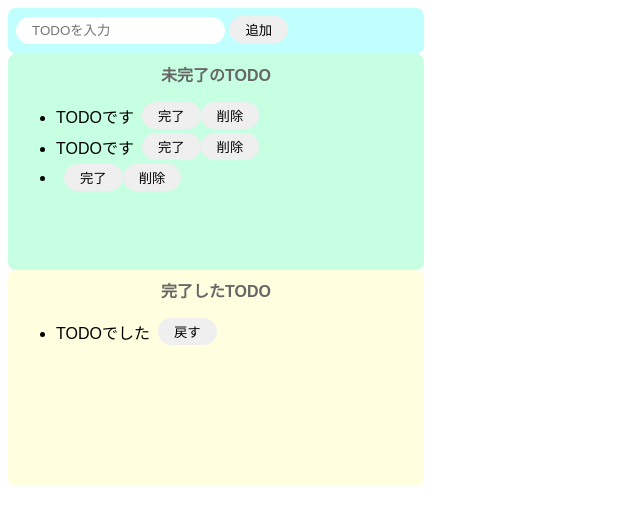
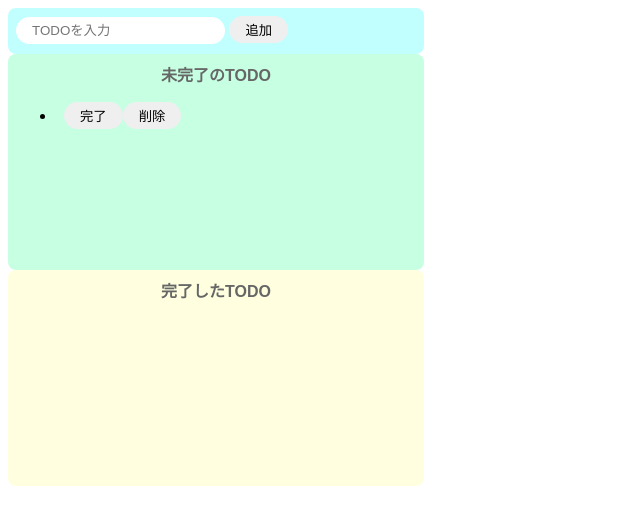
Before and after one commit to iketuba/todo-js, a website built with Parcel: page index.html in a window 1280 px wide. Both pictures are taken after a click on the button "追加". Shown: the whole page, without its empty margins (0-640 px from the left). Built offline with nearby package versions, Linux system fonts and the light colour scheme.

Commit message:
Update 5 files

```diff
--- a/index.html
+++ b/index.html
@@ -14,25 +14,11 @@
 	<div class="incomplete-area">
 		<p class="title">未完了のTODO</p>
 		<ul id="incomplete-list">
-			<div class="list-row">
-				<li>TODOです</li>
-				<button>完了</button>
-				<button>削除</button>
-			</div>
-			<div class="list-row">
-				<li>TODOです</li>
-				<button>完了</button>
-				<button>削除</button>
-			</div>
 		</ul>
 	</div>
 	<div class="complete-area">
 		<p class="title">完了したTODO</p>
 		<ul id="complete-list">
-			<div class="list-row">
-				<li>TODOでした</li>
-				<button>戻す</button>
-			</div>
 		</ul>
 	</div>
 	<script src="src/index.js">
--- a/src/index.js
+++ b/src/index.js
@@ -4,14 +4,23 @@ const onClickAdd = () => {
   // テキストボックスの値を取得し、初期化する
   const inputText = document.getElementById("add-text").value;
   document.getElementById("add-text").value = "";
+  createIncompleteList(inputText);
+};
 
+// 未完了リストから指定の要素を削除
+const deleteFromIncompleteList = (target) => {
+  document.getElementById("incomplete-list").removeChild(target);
+};
+
+// 未完了リストに追加する関数
+const createIncompleteList = (text) => {
   // div生成
   const div = document.createElement("div");
   div.className = "list-row";
 
   // li生成
   const li = document.createElement("li");
-  li.innerText = inputText;
+  li.innerText = text;
 
   // button(完了)生成
   const completeButton = document.createElement("button");
@@ -43,6 +52,7 @@ const onClickAdd = () => {
 
       // テキスト取得
       const text = backButton.parentNode.firstElementChild.innerText;
+      createIncompleteList(text);
     });
 
     // divタグの子要素に各要素を設定
@@ -70,11 +80,6 @@ const onClickAdd = () => {
   document.getElementById("incomplete-list").appendChild(div);
 };
 
-// 未完了リストから指定の要素を削除
-const deleteFromIncompleteList = (target) => {
-  document.getElementById("incomplete-list").removeChild(target);
-};
-
 document
   .getElementById("add-button")
   .addEventListener("click", () => onClickAdd());
```
Also changed, not shown: dist/index.html, 2 other files.
